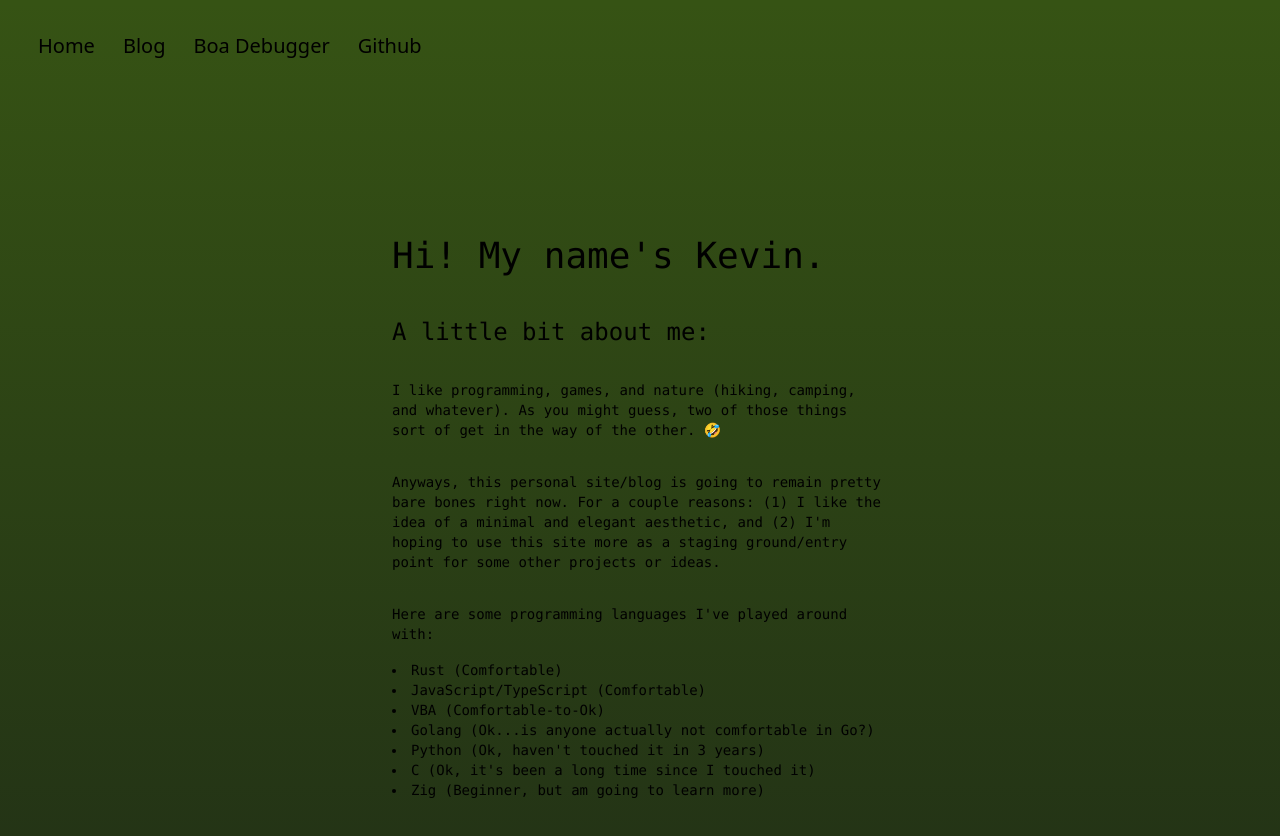
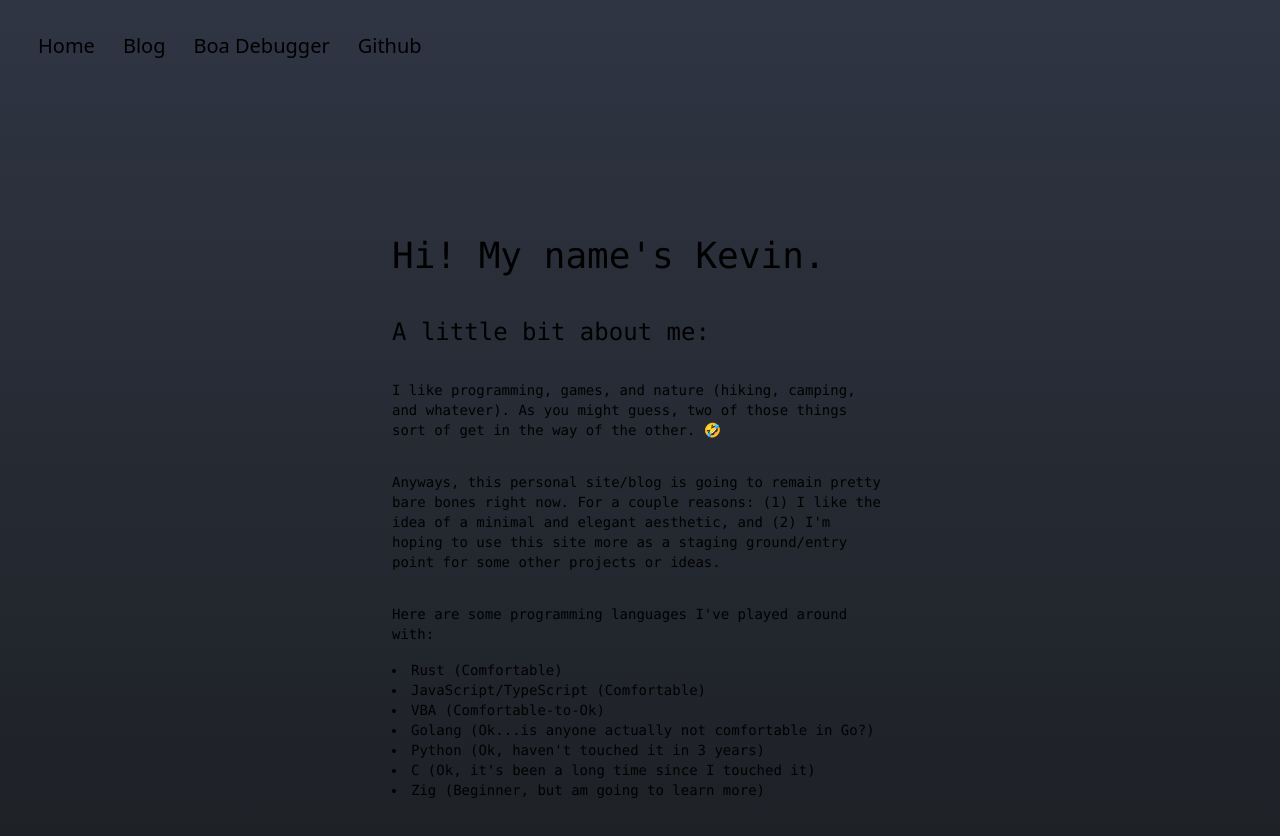
Before and after one commit to nekevss/nekevss.github.io, a Next.js app: page / in a window 1280 px wide. Shown: the top 836 px of the page. Built offline with nearby package versions, Linux system fonts and the light colour scheme.

Commit message:
LOL light mode again

```diff
--- a/src/styles/globals.css
+++ b/src/styles/globals.css
@@ -14,8 +14,8 @@ inital green hue theme:
 @layer base {
   :root {
     --foreground-rgb: 0, 0, 0;
-    --background-start-rgb: 54, 83, 20;
-    --background-end-rgb: 34, 49, 22;
+    --background-start-rgb: 47, 53, 67;
+    --background-end-rgb: 28, 31, 35;
 
     --theme-foreground: #caceb5;
     --theme-background: #384237;
```
